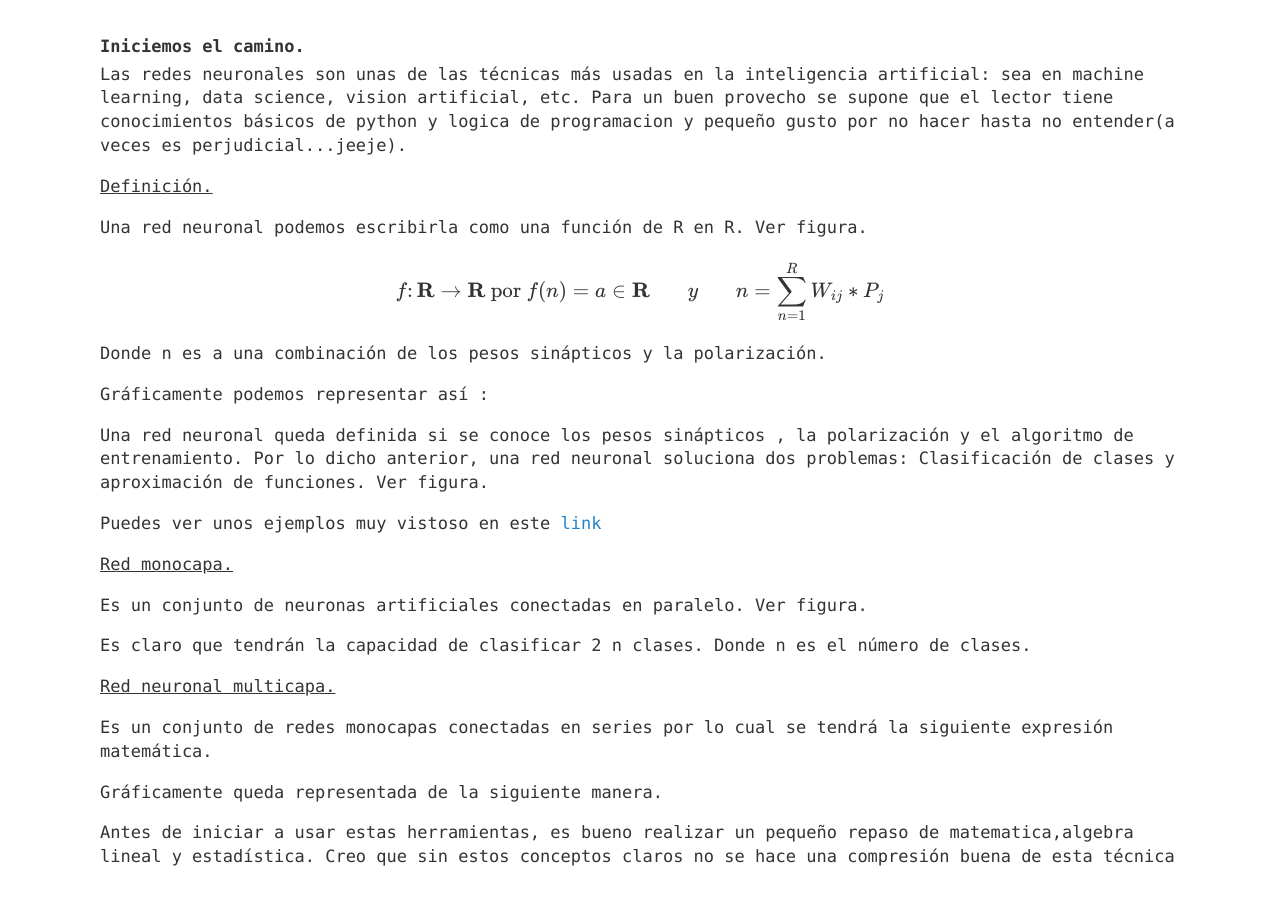
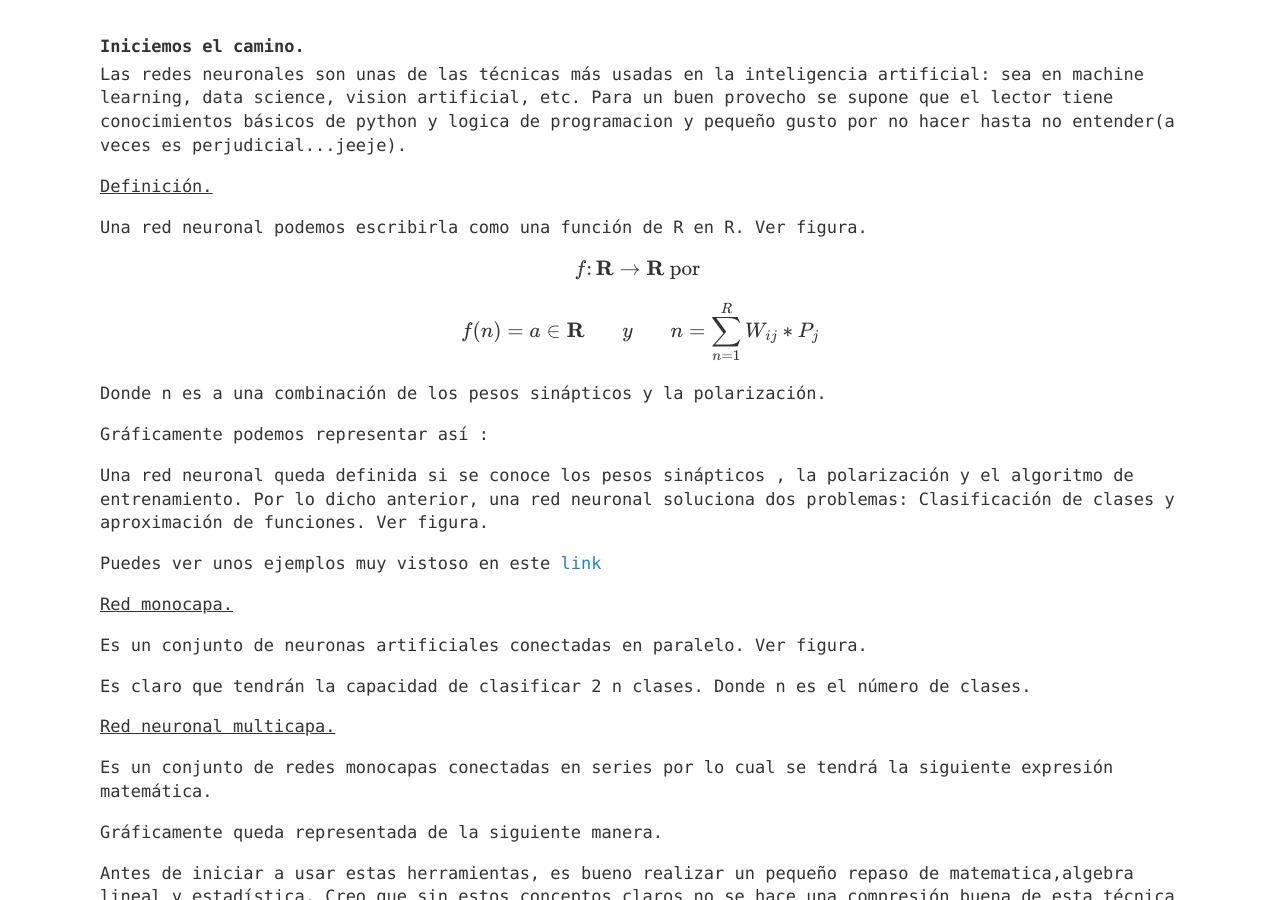
Before and after one commit to YuriAlberto/YuriAlberto.gitgub.io, a Jekyll site: the page built from _posts/2017-06-3-introduccion-a-redes-neuronales.html, in a window 1280 px wide and 900 px high, scrolled down 314 px. Built offline with Jekyll 4.4.1, drawn with Linux system fonts in a browser that asks for light colours; formulas are drawn with MathJax 3; comment, search, counter and statistics services are not loaded.

Commit message:
Update 2017-06-3-introduccion-a-redes-neuronales.html

```diff
--- a/_posts/2017-06-3-introduccion-a-redes-neuronales.html
+++ b/_posts/2017-06-3-introduccion-a-redes-neuronales.html
@@ -40,7 +40,8 @@ Para un buen provecho se supone que el lector tiene conocimientos básicos de py
 
  Una red neuronal podemos escribirla como una función de R en R. Ver figura.
 </p>
-\[f\colon\RR\to\RR \hbox{ por } f(n)= a\in\RR \hspace{1cm} y \hspace{1cm}  n= \sum_{n=1}^R W_{ij}*P_{j} \]
+ \[f\colon\RR\to\RR \hbox{ por } \]
+ \[ f(n)= a\in\RR \hspace{1cm} y \hspace{1cm}  n= \sum_{n=1}^R W_{ij}*P_{j}  \]
 Donde n es a una combinación de los pesos sinápticos y  la polarización.
 <p>
  Gráficamente podemos representar así :
```
